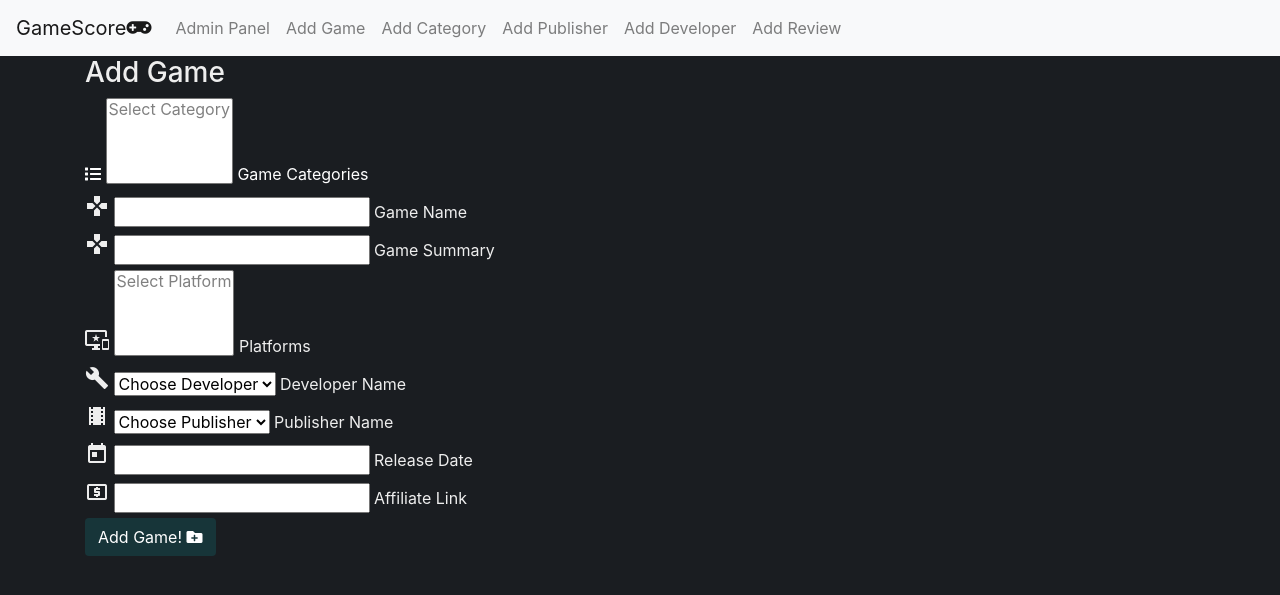
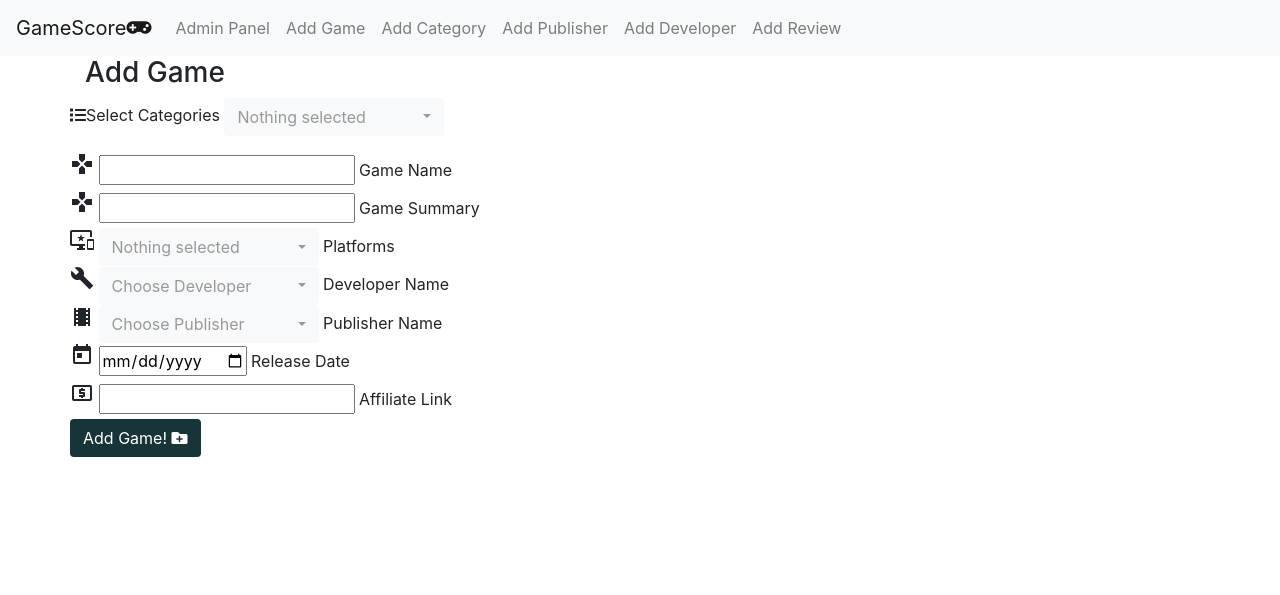
Before and after one commit to danielclements/game_score.gg, a Flask app: page /add_game in a window 1280 px wide. Shown: the top 595 px of the page. Run offline with Flask 2, Linux system fonts and the light colour scheme; data that the repository does not hold is empty; some libraries are stand-ins or nearby versions.

Commit message:
Continued replacing old materialze code with bootstrap code, fixing submission forms

```diff
--- a/static/css/style.css
+++ b/static/css/style.css
@@ -1,6 +1,6 @@
-body {
+/* body {
   color: #eeeeee;
-}
+} */
 
 .m_left {
   margin-left: 100px !important;
--- a/templates/addgame.html
+++ b/templates/addgame.html
@@ -2,25 +2,27 @@
 
 <h3>Add Game</h3>
 <div class="row">
-	<form action="{{url_for('insert_game')}}" method="POST" class="col s12">
+  <form action="{{url_for('insert_game')}}" method="POST">
 
-		<div class="row">
-			<div class="input-field col s12 text-white">
-            <i class="fas fa-list"></i>
-				<select id="categories" name="categories" multiple>
-                <option value="" disabled >Select Category</option>
+
+    <div class="form-group">
+      <label for="exampleFormControlSelect2">
+        <i class="fas fa-list"></i>Select Categories</label
+      >
+      <select class="selectpicker" multiple data-live-search="true" id="categories" name="categories">
+        <option value="" disabled>Select Category</option>
         {% for category in categories %}
-                        <option  value="{{category.category_name}}">{{category.category_name}}</option>
+        <option value="{{category.category_name}}"
+          >{{category.category_name}}</option
+        >
         {% endfor %}
       </select>
-				<label>Game Categories</label>
-			</div>
     </div>
 
     <div class="row">
       <div class="input-field col s12">
         <i class="material-icons prefix">gamepad</i>
-				<input class="text-white" id="game_name" name="game_name" type="text"/>
+        <input class="" id="game_name" name="game_name" type="text" />
         <label for="icon_prefix">Game Name</label>
       </div>
     </div>
@@ -28,7 +30,7 @@
     <div class="row">
       <div class="input-field col s12">
         <i class="material-icons prefix">gamepad</i>
-				<input class="text-white" id="game_summ" name="game_summ" type="text"/>
+        <input class="" id="game_summ" name="game_summ" type="text" />
         <label for="icon_prefix">Game Summary</label>
       </div>
     </div>
@@ -37,7 +39,7 @@
       <div class="input-field col s12">
         <i class="material-icons prefix">important_devices</i>
         <select id="platforms" name="platforms" multiple>
-                <option  disabled >Select Platform</option>
+          <option disabled>Select Platform</option>
           {% for plat in platforms %}
           <option value="{{plat.platform_name}}">{{plat.platform_name}}</option>
           {% endfor %}
@@ -46,12 +48,11 @@
       </div>
     </div>
 
-
     <div class="row">
       <div class="input-field col s12">
-				<i class="material-icons prefix" >build</i>
+        <i class="material-icons prefix">build</i>
         <select id="developer_name" name="developer_name">
-          <option  disabled selected>Choose Developer</option>
+          <option disabled selected>Choose Developer</option>
           {% for dev in developers %}
           <option value="{{dev.developer_name}}">{{dev.developer_name}}</option>
           {% endfor %}
@@ -73,20 +74,22 @@
       </div>
     </div>
 
-
     <div class="row">
       <div id="matfix" class="input-field col s12">
         <i class="material-icons prefix">today</i>
-				<input id="release_date" name="release_date" type="text" class="datepicker text-white" />
+         <input type="date" id="release_date" name="release_date">
         <label for="icon_prefix">Release Date</label>
       </div>
     </div>
 
-
     <div class="row">
       <div class="input-field col s12">
         <i class="material-icons prefix">local_atm</i>
-				<input class="text-white" id="affiliate_link" name="affiliate_link" type="text" />
+        <input
+          id="affiliate_link"
+          name="affiliate_link"
+          type="text"
+        />
         <label for="icon_prefix">Affiliate Link</label>
       </div>
     </div>
--- a/templates/base.html
+++ b/templates/base.html
@@ -15,8 +15,11 @@
     />
 
     <link rel="stylesheet" href="https://cdnjs.cloudflare.com/ajax/libs/font-awesome/5.12.0-2/css/all.min.css">
+
+    <link rel="stylesheet" href="https://cdnjs.cloudflare.com/ajax/libs/bootstrap-select/1.13.1/css/bootstrap-select.css" />
+
   </head>
-  <body class="dr-grey">
+  <body class="">
 
 
   <nav class="navbar navbar-expand-lg navbar-light bg-light">
@@ -43,9 +46,13 @@
     <script src="https://cdnjs.cloudflare.com/ajax/libs/jquery/3.5.1/jquery.min.js"></script>
     <script src="https://cdn.jsdelivr.net/npm/popper.js@1.16.0/dist/umd/popper.min.js" integrity="sha384-Q6E9RHvbIyZFJoft+2mJbHaEWldlvI9IOYy5n3zV9zzTtmI3UksdQRVvoxMfooAo" crossorigin="anonymous"></script>
     <script src="https://stackpath.bootstrapcdn.com/bootstrap/4.5.0/js/bootstrap.min.js" integrity="sha384-OgVRvuATP1z7JjHLkuOU7Xw704+h835Lr+6QL9UvYjZE3Ipu6Tp75j7Bh/kR0JKI" crossorigin="anonymous"></script>
+    <script src="https://cdnjs.cloudflare.com/ajax/libs/bootstrap-select/1.13.1/js/bootstrap-select.min.js"></script>
+
 
     <script type="text/javascript">
       $(document).ready(function () {
+       $('select').selectpicker();
+
       });
     </script>
   </body>
```
Lines whose indentation alone changed are shown as unchanged.
